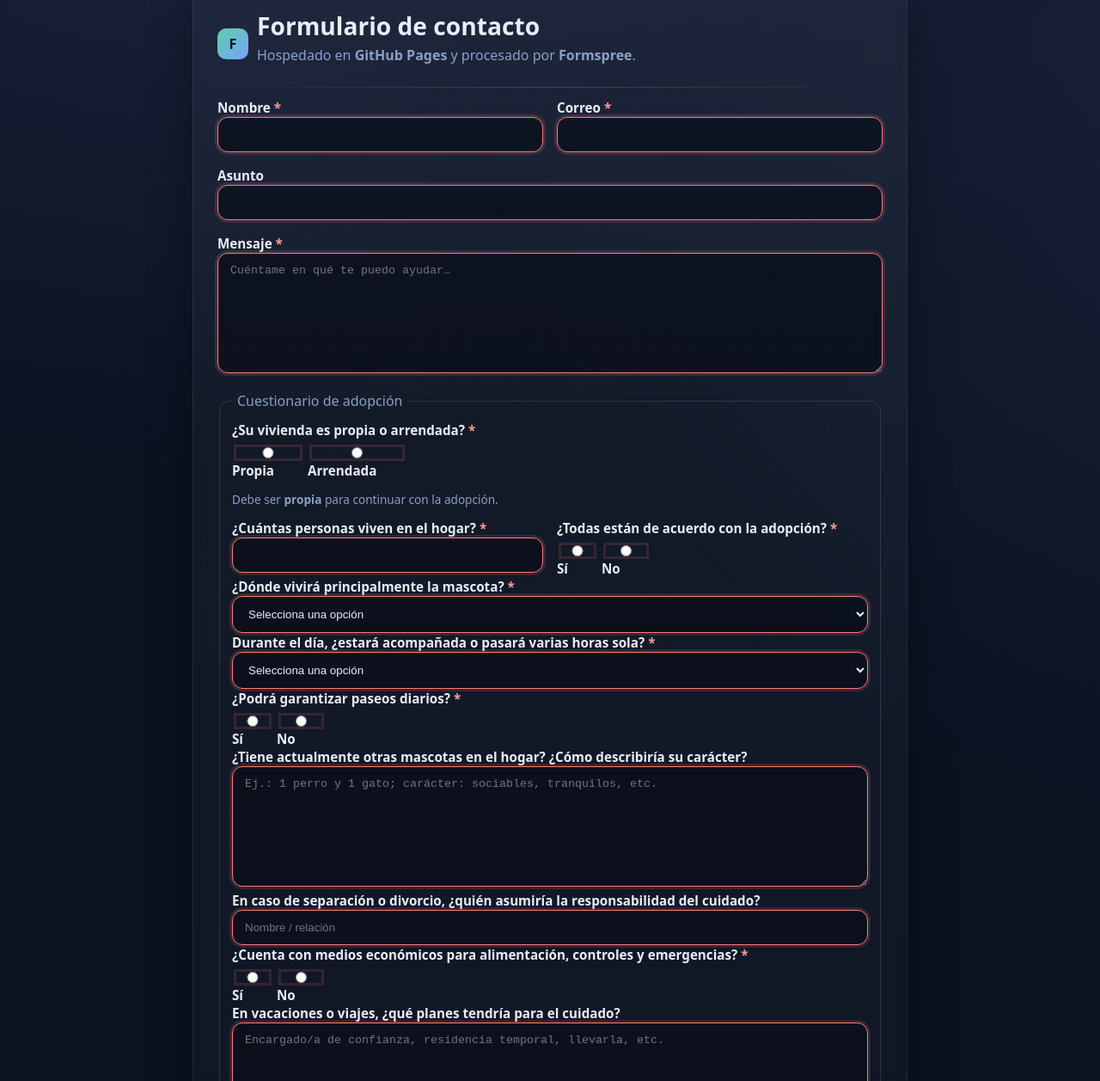
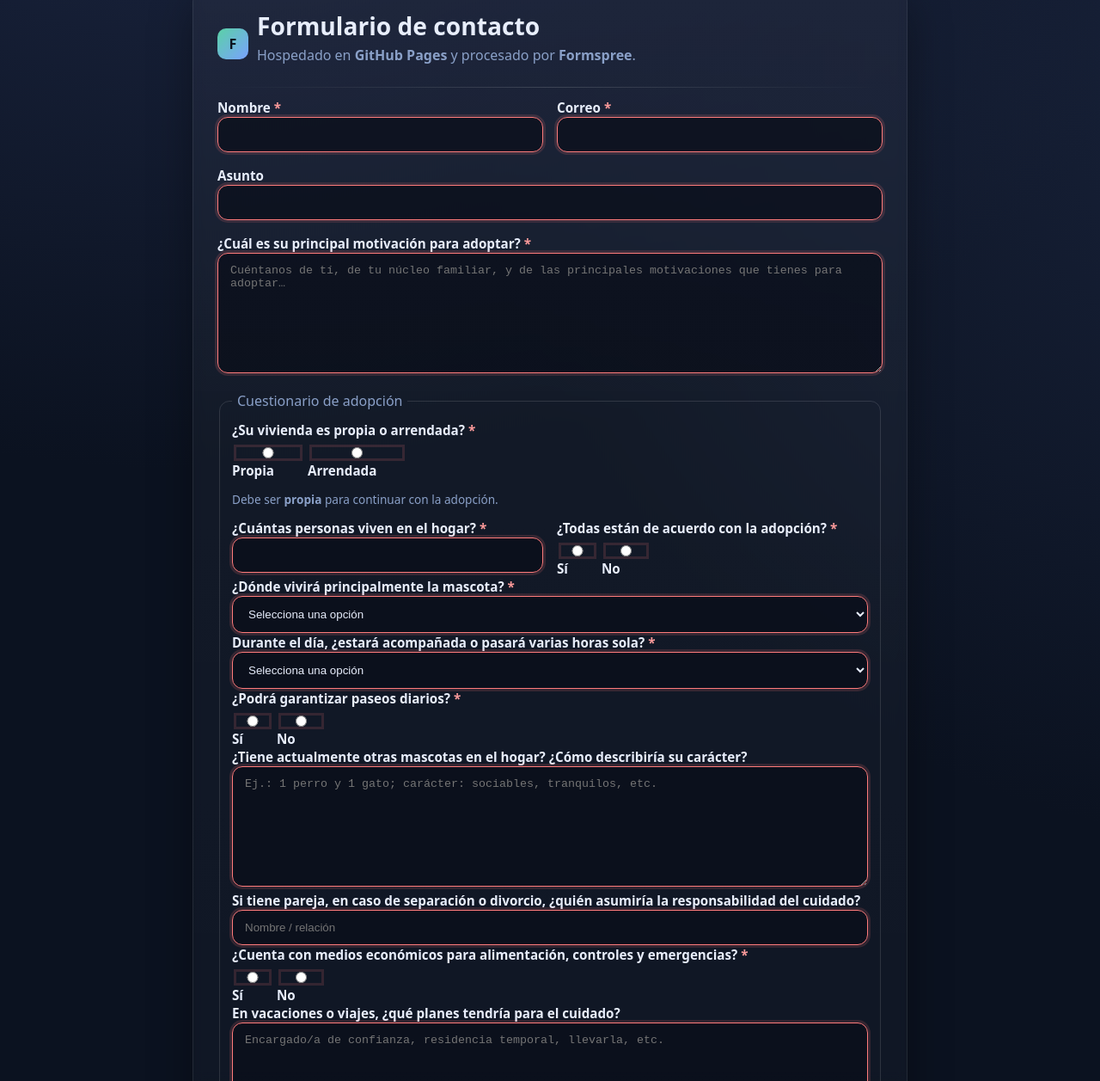
Before and after one commit to tsolp/Formulario_adopcion, a plain HTML site: page index.html in a window 1280 px wide. Shown: the part 82-1339 px from the top of the page at 86% size. Drawn offline with Linux system fonts and the light colour scheme.

Commit message:
Update index.html

```diff
--- a/index.html
+++ b/index.html
@@ -85,8 +85,8 @@
           </div>
 
           <div>
-            <label for="mensaje">Mensaje <span class="required">*</span></label>
-            <textarea id="mensaje" name="mensaje" required placeholder="Cuéntame en qué te puedo ayudar…"></textarea>
+            <label for="mensaje">¿Cuál es su principal motivación para adoptar? <span class="required">*</span></label>
+            <textarea id="mensaje" name="mensaje" required placeholder="Cuéntanos de tí, de tu núcleo familiar, y de las principales motivaciones que tienes para adoptar…"></textarea>
           </div>
 
           <!-- Honeypot anti-spam sugerido por Formspree -->
@@ -159,7 +159,7 @@
             </div>
 
             <div>
-              <label for="responsable_separacion">En caso de separación o divorcio, ¿quién asumiría la responsabilidad del cuidado?</label>
+              <label for="responsable_separacion">Si tiene pareja, en caso de separación o divorcio, ¿quién asumiría la responsabilidad del cuidado?</label>
               <input id="responsable_separacion" name="responsable_separacion" type="text" required placeholder="Nombre / relación" />
             </div>
 
```
